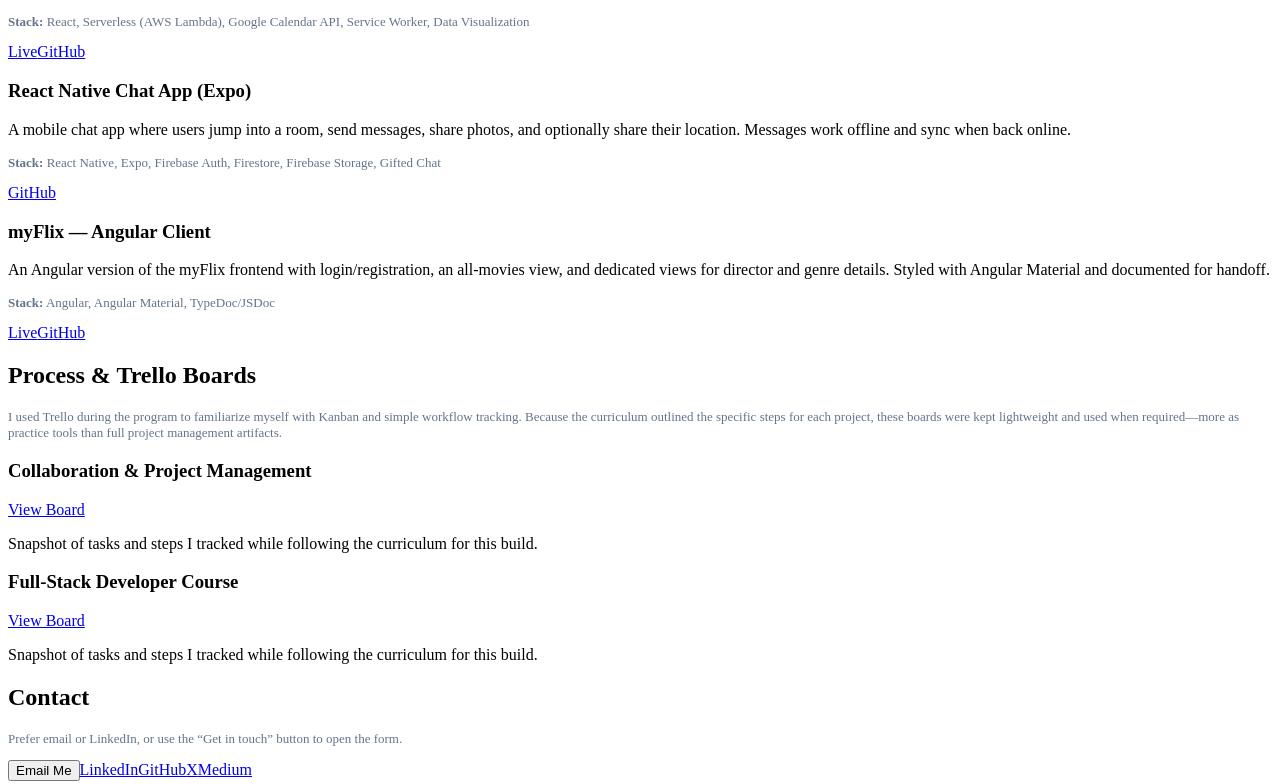
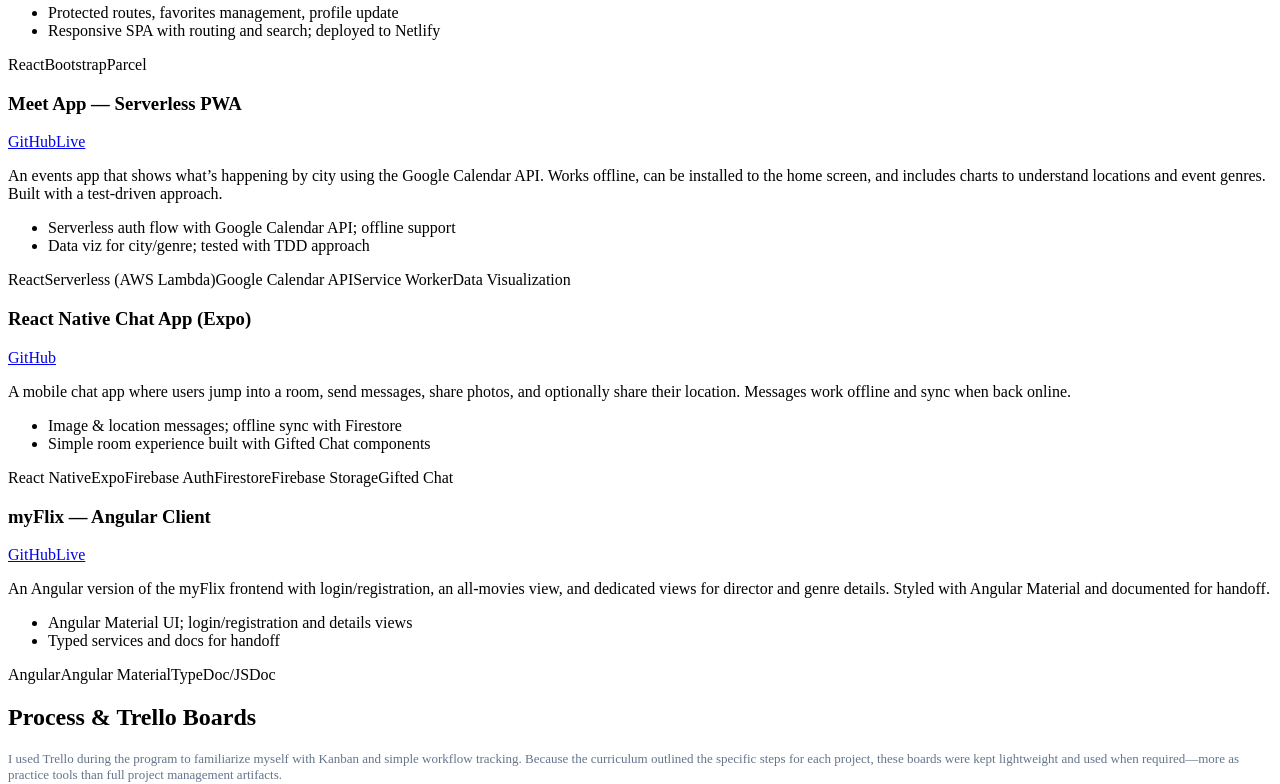
Before and after one commit to tmoubre/My_Portfolio, a React (Vite) app: page / in a window 1280 px wide. Shown: the part 940-1724 px from the top of the page. Built offline with nearby package versions, Linux system fonts and the light colour scheme; the HTML template or start-up script is replaced by a standard one.

Commit message:
update bullets

```diff
--- a/src/App.jsx
+++ b/src/App.jsx
@@ -2,7 +2,7 @@ import React, { useState, useEffect, useRef } from 'react'
 import ProjectCard from './components/ProjectCard.jsx'
 import Modal from './components/Modal.jsx'
 import Resume from './components/Resume.jsx'
-import projects from './data/projects.js'
+import projects from './data/projects.js' // keep as-is if you're using it
 
 // ======== YOUR PERSONAL LINKS ========
 const EMAIL = 'oubre1@att.net'
@@ -11,6 +11,34 @@ const LINKEDIN = 'https://www.linkedin.com/in/troy-oubre-32170a32/'
 const RESUME_PDF = '/Troy-Oubre-Resume.pdf'
 const MEDIUM = 'https://medium.com/@scinetbr'
 const X = 'https://x.com/troydevelops'
+
+// ---- Impact bullets without touching your data file ----
+const PROJECT_HIGHLIGHTS = {
+  'Responsive Portfolio Website': [
+    'Semantic, accessible, mobile-first layout with modal contact form',
+    'Deployed (Netlify) with resume PDF and smooth in-page navigation',
+  ],
+  'myFlix — REST API (Backend)': [
+    'JWT auth, CRUD endpoints for movies/genres/directors, MongoDB persistence',
+    'CORS + input validation; documented routes for easy client integration',
+  ],
+  'myFlix — React Client (Frontend)': [
+    'Protected routes, favorites management, profile update',
+    'Responsive SPA with routing and search; deployed to Netlify',
+  ],
+  'Meet App — Serverless PWA': [
+    'Serverless auth flow with Google Calendar API; offline support',
+    'Data viz for city/genre; tested with TDD approach',
+  ],
+  'React Native Chat App (Expo)': [
+    'Image & location messages; offline sync with Firestore',
+    'Simple room experience built with Gifted Chat components',
+  ],
+  'myFlix — Angular Client': [
+    'Angular Material UI; login/registration and details views',
+    'Typed services and docs for handoff',
+  ],
+}
 
 // Trello boards to show
 const TRELLO_BOARDS = [
@@ -48,7 +76,7 @@ export default function App() {
 
   useEffect(() => {
     if (window.location.hash === '#contact') setIsFormOpen(true)
-    return () => { if (toastTimerRef.current) clearTimeout(toastTimerRef.current) } // cleanup timer
+    return () => { if (toastTimerRef.current) clearTimeout(toastTimerRef.current) }
   }, [])
 
   const openFormModal = () => setIsFormOpen(true)
@@ -100,7 +128,6 @@ export default function App() {
         return
       }
 
-      // Success: reset, close modal, and show toast
       setFormStatus({ state: 'success', msg: 'Thanks! Your message has been sent.' })
       form.reset()
       closeFormModal()
@@ -130,8 +157,8 @@ export default function App() {
             </a>
           </div>
           <nav>
-            {/* All nav items share the same style */}
-            <button className="modal-secondary btn-sm" href="#boards">Trello Boards</button>
+            {/* Use <a> for section jump so sizing matches buttons after CSS normalizer */}
+            <a className="modal-secondary btn-sm" href="#boards">Trello Boards</a>
             <button type="button" className="modal-secondary btn-sm" onClick={openResumeModal}>
               Resume
             </button>
@@ -183,7 +210,7 @@ export default function App() {
           <h2>Projects</h2>
           <div className="grid" role="list">
             {projects.map((p) => (
-              <ProjectCard key={p.title} {...p} />
+              <ProjectCard key={p.title} {...p} highlights={PROJECT_HIGHLIGHTS[p.title]} />
             ))}
           </div>
         </section>
@@ -199,7 +226,7 @@ export default function App() {
 
           <div className="grid" role="list" style={{ marginTop: 10 }}>
             {TRELLO_BOARDS.map((b) => (
-              <article key={b.title} className="card project" role="listitem"> {/* <-- add project */}
+              <article key={b.title} className="card project" role="listitem">
                 <div className="proj-title">
                   <h3>{b.title}</h3>
                   <div className="proj-links">
@@ -223,8 +250,8 @@ export default function App() {
             <button type="button" onClick={openChoiceModal}>Email Me</button>
             <a className='modal-secondary btn-sm' role="listitem" href={LINKEDIN} target="_blank" rel="noreferrer">LinkedIn</a>
             <a className='modal-secondary btn-sm' role="listitem" href={GITHUB} target="_blank" rel="noreferrer">GitHub</a>
-            <a className='modal-secondary btn-sm' role="listitem" href={X} download>X</a>
-            <a className='modal-secondary btn-sm' role="listitem" href={MEDIUM} download>Medium</a>
+            <a className='modal-secondary btn-sm' role="listitem" href={X} target="_blank" rel="noreferrer">X</a>
+            <a className='modal-secondary btn-sm' role="listitem" href={MEDIUM} target="_blank" rel="noreferrer">Medium</a>
           </div>
         </section>
       </main>
@@ -232,9 +259,12 @@ export default function App() {
       {/* Footer */}
       <footer className="footer">
         <div className="container footer-actions">
-          <small>© {new Date().getFullYear()} Troy. Built with React + Vite.</small>
+          <small>
+            © {new Date().getFullYear()} Troy. Built with React + Vite. • Privacy: no trackers; the contact form sends via Formspree only.
+          </small>
 
           <div className="actions">
+            <a className="modal-secondary btn-sm" href="#boards">Trello Boards</a>
             <button
               type="button"
               className="modal-secondary btn-sm"
@@ -242,7 +272,6 @@ export default function App() {
             >
               Resume
             </button>
-
             <button
               className="modal-secondary btn-sm"
               type="button"
@@ -303,7 +332,6 @@ export default function App() {
         role="status"
         aria-live="polite"
         style={{
-          // inline fallback so it still shows even if CSS is missing
           position: 'fixed',
           right: 20,
           bottom: 20,
--- a/src/components/ProjectCard.jsx
+++ b/src/components/ProjectCard.jsx
@@ -1,31 +1,33 @@
-// src/components/ProjectCard.jsx
-export default function ProjectCard({ title, description, stack = [], links = {} }) {
-  const { live, github, demo } = links
+//projectcard.jsx
+import React from 'react'
+
+export default function ProjectCard({ title, description, stack = [], links = {}, highlights = [] }) {
+  const { live, github, demo } = links || {}
+
   return (
-    <article className="card" role="listitem">
-      <h3>{title}</h3>
-      <p>{description}</p>
-      {stack.length > 0 && (
-        <p className="muted"><strong>Stack:</strong> {stack.join(', ')}</p>
+    <article className="card project" role="listitem">
+      <div className="proj-title">
+        <h3>{title}</h3>
+        <div className="proj-links">
+          {github && <a href={github} target="_blank" rel="noopener">GitHub</a>}
+          {live && <a href={live} target="_blank" rel="noopener">Live</a>}
+          {demo && <a href={demo} target="_blank" rel="noopener">Demo</a>}
+        </div>
+      </div>
+
+      <p className="proj-desc">{description}</p>
+
+      {Array.isArray(highlights) && highlights.length > 0 && (
+        <ul className="proj-bullets">
+          {highlights.slice(0, 2).map((h, i) => <li key={i}>{h}</li>)}
+        </ul>
       )}
 
-      <div className="actions">
-        {live && (
-          <a className="modal-secondary btn-sm" href={live} target="_blank" rel="noopener noreferrer">
-            Live
-          </a>
-        )}
-        {github && (
-          <a className="modal-secondary btn-sm" href={github} target="_blank" rel="noopener noreferrer">
-            GitHub
-          </a>
-        )}
-        {demo && (
-          <a className="modal-secondary btn-sm" href={demo} target="_blank" rel="noopener noreferrer">
-            Demo
-          </a>
-        )}
-      </div>
+      {Array.isArray(stack) && stack.length > 0 && (
+        <div className="tags" aria-label="Tech stack">
+          {stack.map(s => <span key={s} className="tag">{s}</span>)}
+        </div>
+      )}
     </article>
   )
 }
--- a/src/styles.css
+++ b/src/styles.css
@@ -459,3 +459,13 @@ h2 {
   border-color: var(--accent);
   color: var(--accent);
 }
+
+.proj-bullets {
+  margin: 8px 0 0 18px;
+  color: var(--muted);
+  font-size: 14px;
+}
+
+.proj-bullets li {
+  margin: 2px 0;
+}
```
